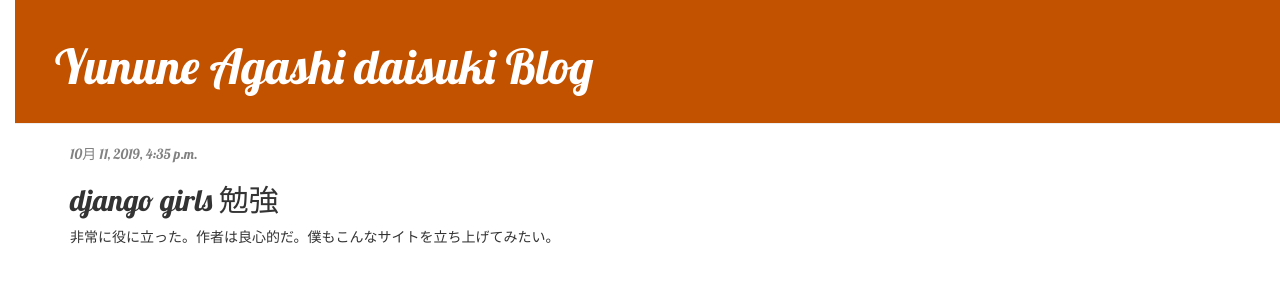
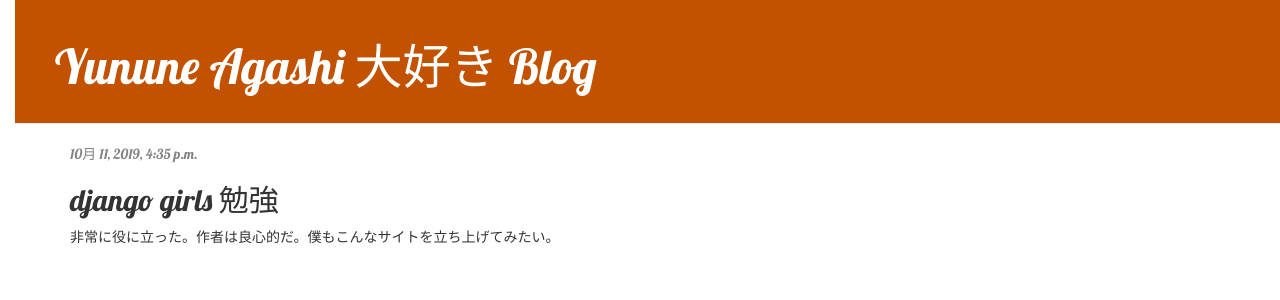
Before and after one commit to HidekiTakazawa/anaconda_blog_test, a Django app: page /post/1/ in a window 1280 px wide. Shown: the top 300 px of the page. Run offline with Django 3.2, Linux system fonts and the light colour scheme; data comes from the database, SQL or seed files in the repository; both versions use the stored data as it was after the commit; some libraries are stand-ins or nearby versions.

Commit message:
css? sqlite?

```diff
--- a/blog/templates/blog/base.html
+++ b/blog/templates/blog/base.html
@@ -13,7 +13,7 @@
                     <a href="{% url 'post_new' %}" class="top-menu"><span class="glyphicon glyphicon-plus"></span></a>
                 {% endif %}
 
-                <h1><a href="/">Yunune Agashi daisuki Blog</a></h1>
+                <h1><a href="/">Yunune Agashi 大好き Blog</a></h1>
 
             </div>
             <div class="content container">
```
Also changed, not shown: db.sqlite3 (added).
